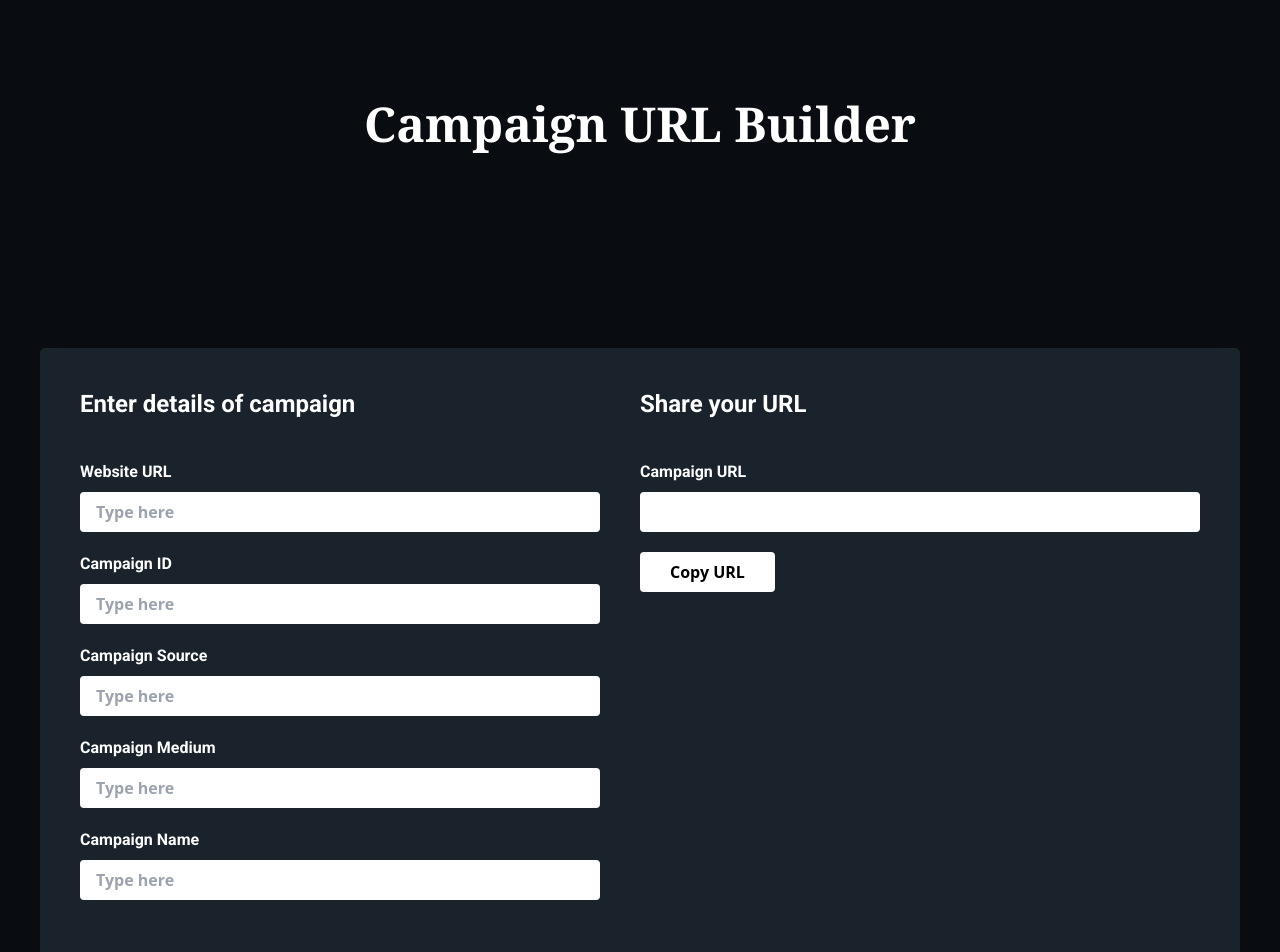
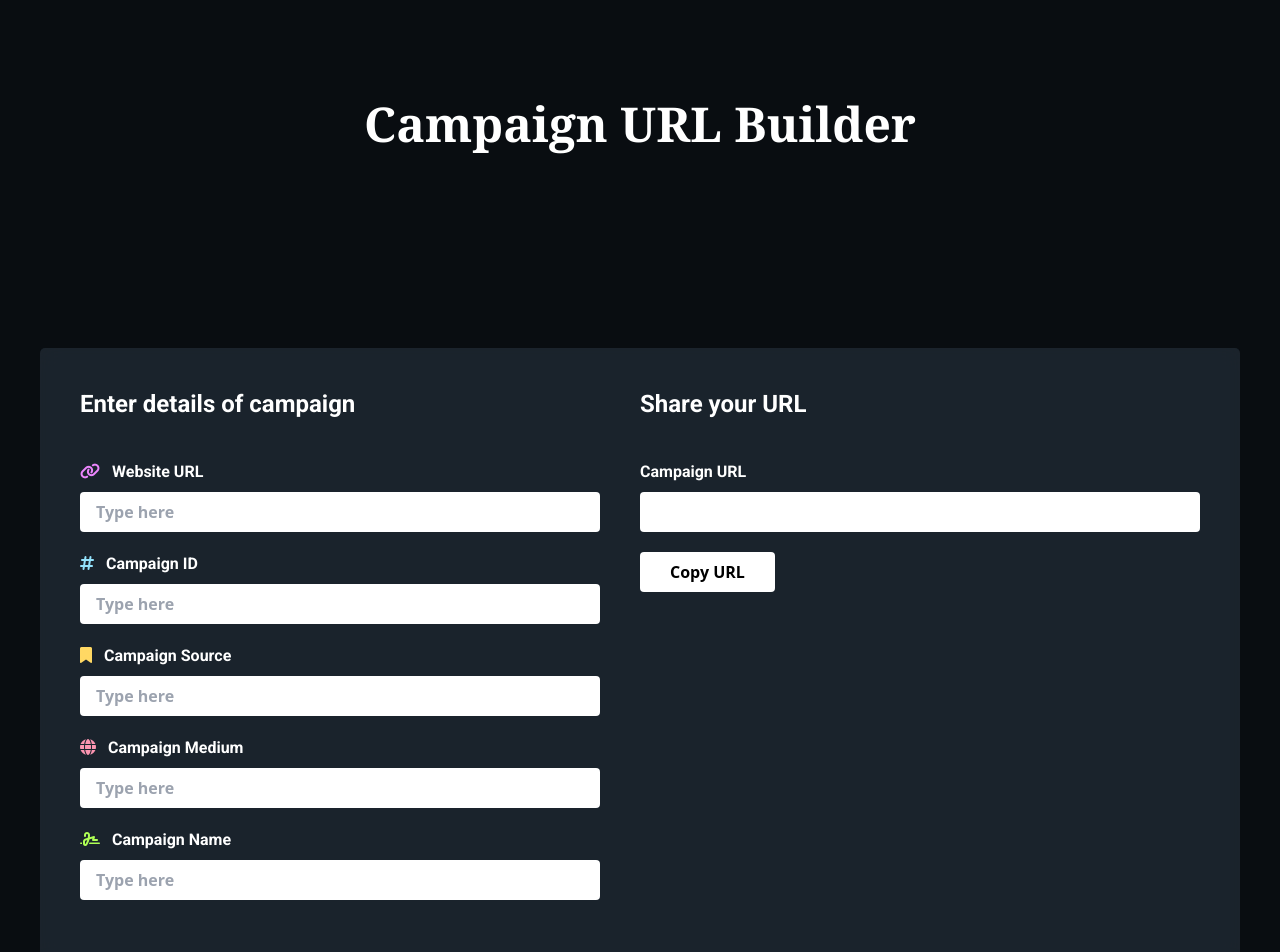
Before and after one commit to LKosters/Campaign-URL-Builder, a Vue app: page / in a window 1280 px wide. Shown: the top 952 px of the page. Built offline with nearby package versions, Linux system fonts and the light colour scheme.

Commit message:
Added icons

```diff
--- a/index.html
+++ b/index.html
@@ -8,6 +8,7 @@
     <link rel="preconnect" href="https://fonts.googleapis.com">
     <link rel="preconnect" href="https://fonts.gstatic.com" crossorigin>
     <link href="https://fonts.googleapis.com/css2?family=Noto+Serif:wght@400;700&family=Roboto:wght@400;700&display=swap" rel="stylesheet">
+    <link rel="stylesheet" href="https://cdnjs.cloudflare.com/ajax/libs/font-awesome/6.5.0/css/all.min.css" integrity="sha512-Avb2QiuDEEvB4bZJYdft2mNjVShBftLdPG8FJ0V7irTLQ8Uo0qcPxh4Plq7G5tGm0rU+1SPhVotteLpBERwTkw==" crossorigin="anonymous" referrerpolicy="no-referrer" />
   </head>
   <body>
     <div id="app"></div>
--- a/src/App.vue
+++ b/src/App.vue
@@ -12,27 +12,32 @@
 
         <div class="form-campaign pt-10">
           <div class="pb-5">
-            <p class="text-white font-bold pb-2">Website URL</p>
+            <p class="text-white font-bold pb-2"><i style="color: #EC86FD;" class="fa-solid fa-link mr-2"></i> Website URL
+            </p>
             <input class="w-full" v-model="websiteURL" placeholder="Type here" type="text" />
           </div>
 
           <div class="pb-5">
-            <p class="text-white font-bold pb-2">Campaign ID</p>
+            <p class="text-white font-bold pb-2"><i style="color: #93E2FC;" class="fa-solid fa-hashtag mr-2"></i> Campaign
+              ID</p>
             <input class="w-full" v-model="campaignID" placeholder="Type here" type="text" />
           </div>
 
           <div class="pb-5">
-            <p class="text-white font-bold pb-2">Campaign Source</p>
+            <p class="text-white font-bold pb-2"><i style="color: #FFD863;" class="fa-solid fa-bookmark mr-2"></i>
+              Campaign Source</p>
             <input class="w-full" v-model="campaignSource" placeholder="Type here" type="text" />
           </div>
 
           <div class="pb-5">
-            <p class="text-white font-bold pb-2">Campaign Medium</p>
+            <p class="text-white font-bold pb-2"><i style="color: #FC95B1;" class="fa-solid fa-globe mr-2"></i> Campaign
+              Medium</p>
             <input class="w-full" v-model="campaignMedium" placeholder="Type here" type="text" />
           </div>
 
           <div class="pb-5">
-            <p class="text-white font-bold pb-2">Campaign Name</p>
+            <p class="text-white font-bold pb-2"><i style="color: #AFFF55;" class="fa-solid fa-signature mr-2"></i>
+              Campaign Name</p>
             <input class="w-full" v-model="campaignName" placeholder="Type here" type="text" />
           </div>
         </div>
```
